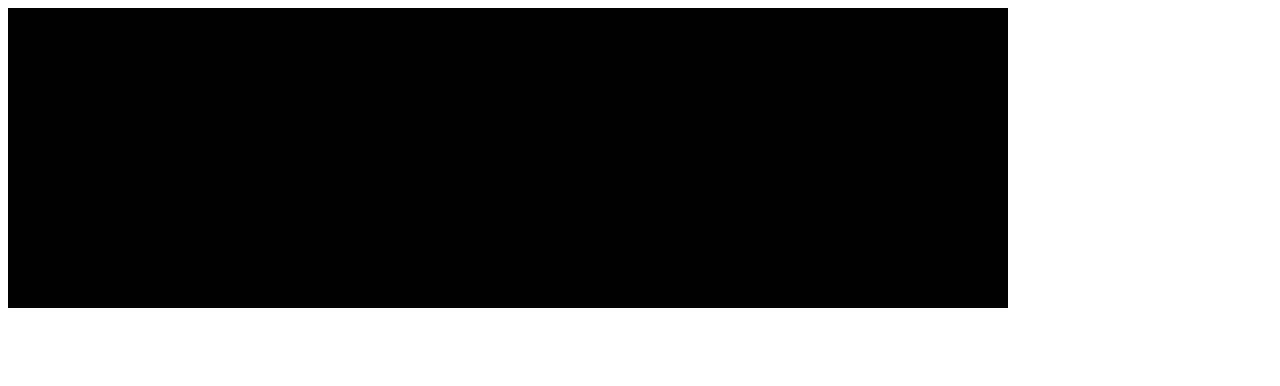
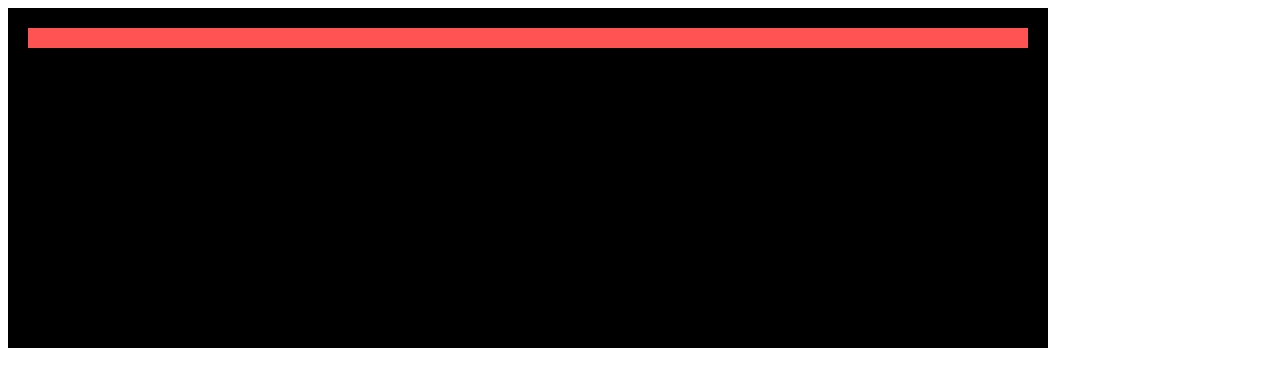
Before and after one commit to pray-lee/css_world, a website: page position-demo-simple.html in a window 1280 px wide. Drawn offline with Linux system fonts and the light colour scheme.

Commit message:
'update'

```diff
--- a/position-demo-simple.html
+++ b/position-demo-simple.html
@@ -8,13 +8,15 @@
         position: relative;
         width: 1000px;
         height:300px;
-        background:#000
+        background:#000;
+        padding: 20px;
       }
       #item{
         position: absolute;
         left: 20px;
         right: 20px;
-        background:#ff5252
+        background:#ff5252;
+        height:20px
       }
     </style>
   </head>
```
Also changed, not shown: clear_float.html (+1 -1 lines).
